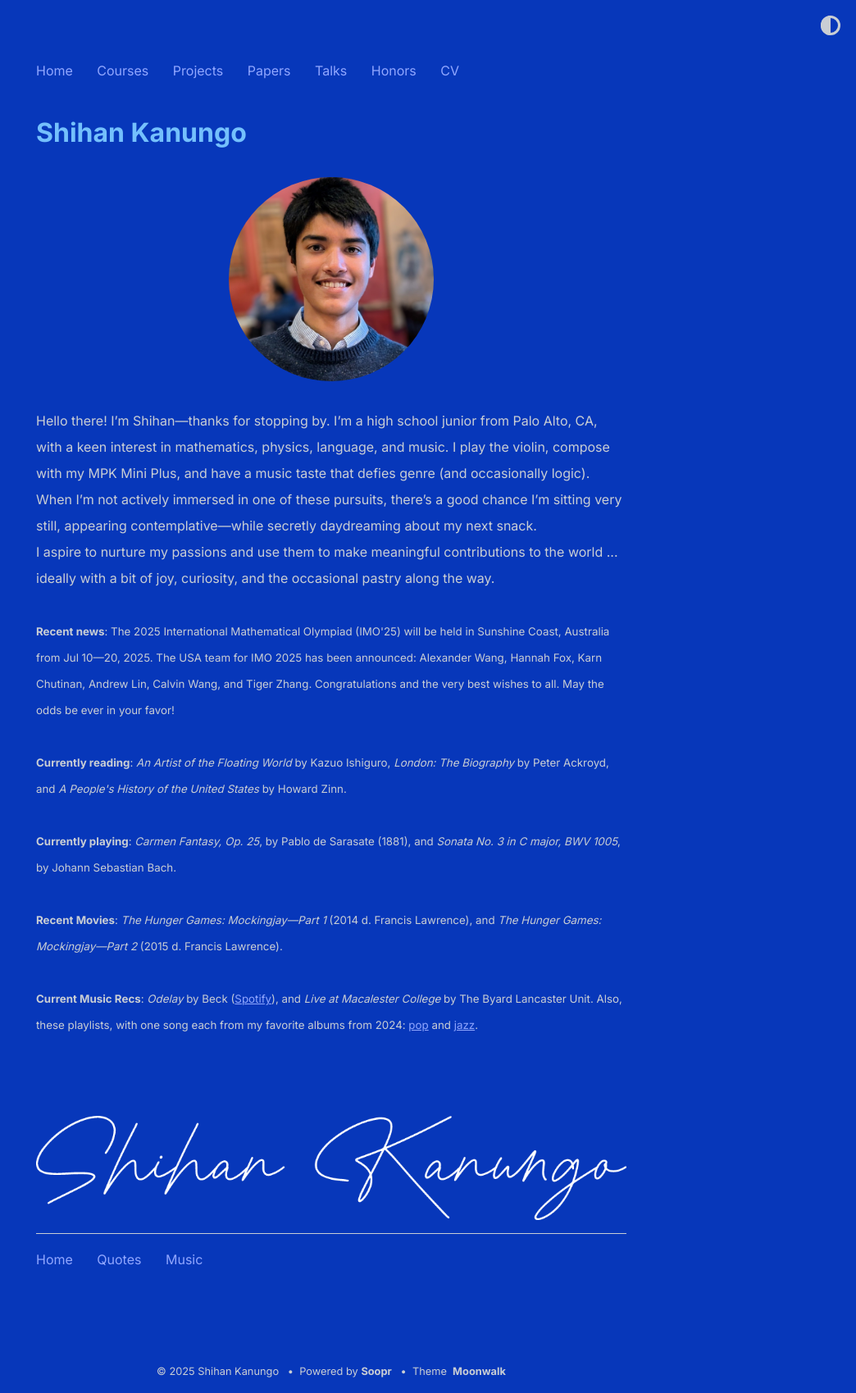
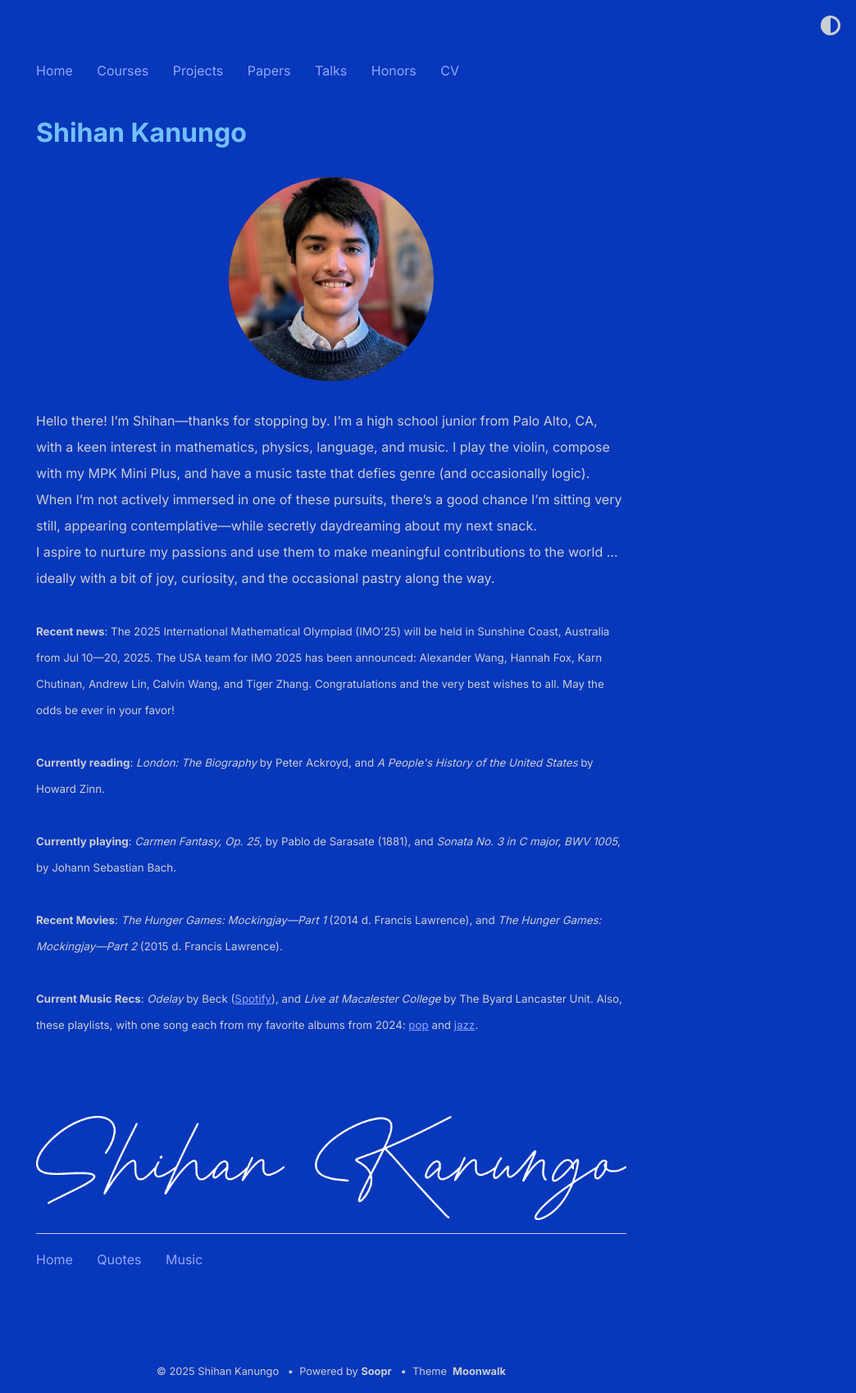
Before and after one commit to shihankanungo/shihankanungo.github.io, a Jekyll site: the page built from index.md, in a window 1280 px wide. Shown: the whole page at 82% size, without its empty margins (236-1280 px from the left). Built offline with Jekyll 4.4.1, drawn with Linux system fonts in a browser that asks for light colours.

Commit message:
Update _config.yml

```diff
--- a/_config.yml
+++ b/_config.yml
@@ -8,7 +8,7 @@
 
           <small><b>Recent news</b>: The 2025 International Mathematical Olympiad (IMO'25) will be held in Sunshine Coast, Australia from Jul 10&mdash;20, 2025. The USA team for IMO 2025 has been announced: Alexander Wang, Hannah Fox, Karn Chutinan, Andrew Lin, Calvin Wang, and Tiger Zhang. Congratulations and the very best wishes to all. May the odds be ever in your favor!</small>
           <br /><br />
-          <small><b>Currently reading</b>: <i>An Artist of the Floating World</i> by Kazuo Ishiguro, <i>London: The Biography</i> by Peter Ackroyd, and <i>A People's History of the United States</i> by Howard Zinn.</small>
+          <small><b>Currently reading</b>: <i>London: The Biography</i> by Peter Ackroyd, and <i>A People's History of the United States</i> by Howard Zinn.</small>
           <br /><br />
           <small><b>Currently playing</b>: <i>Carmen Fantasy, Op. 25</i>, by Pablo de Sarasate (1881), and <i>Sonata No. 3 in C major, BWV 1005</i>, by Johann Sebastian Bach.</small>
           <br /><br />
```
